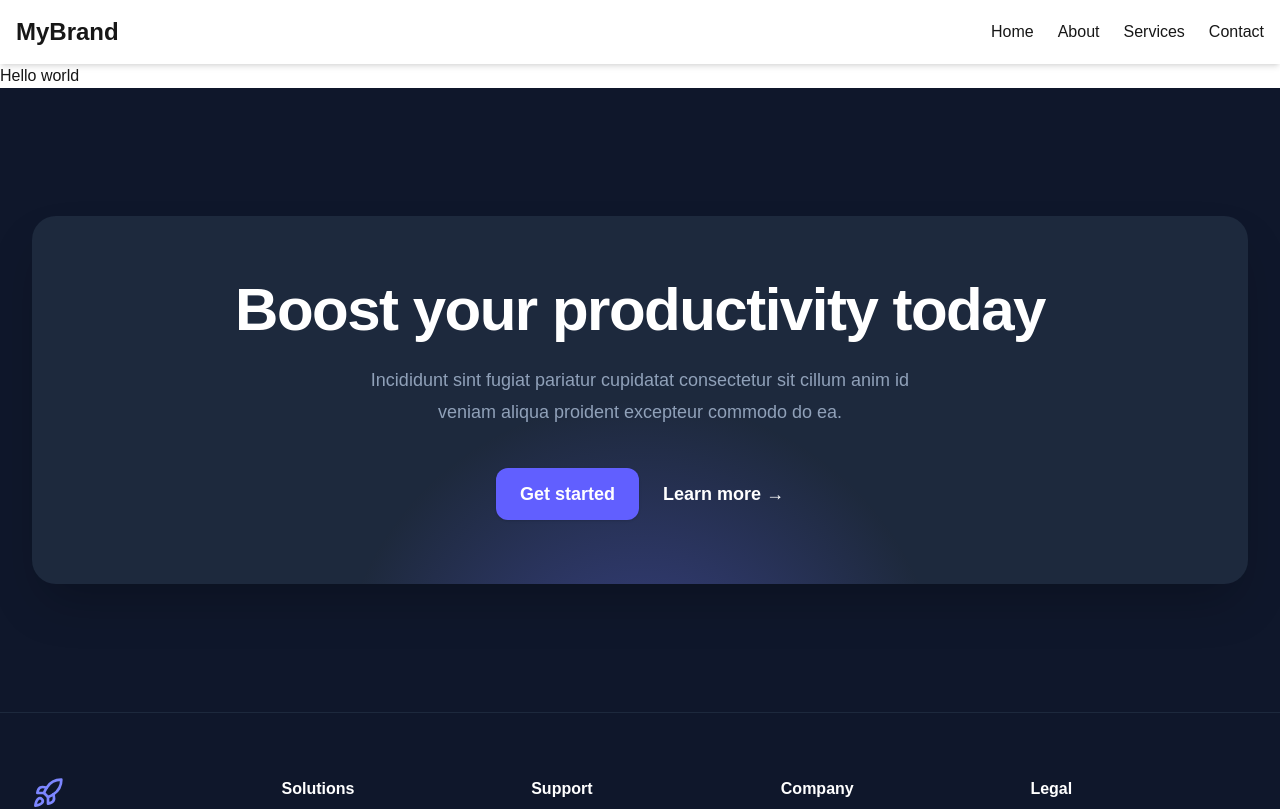
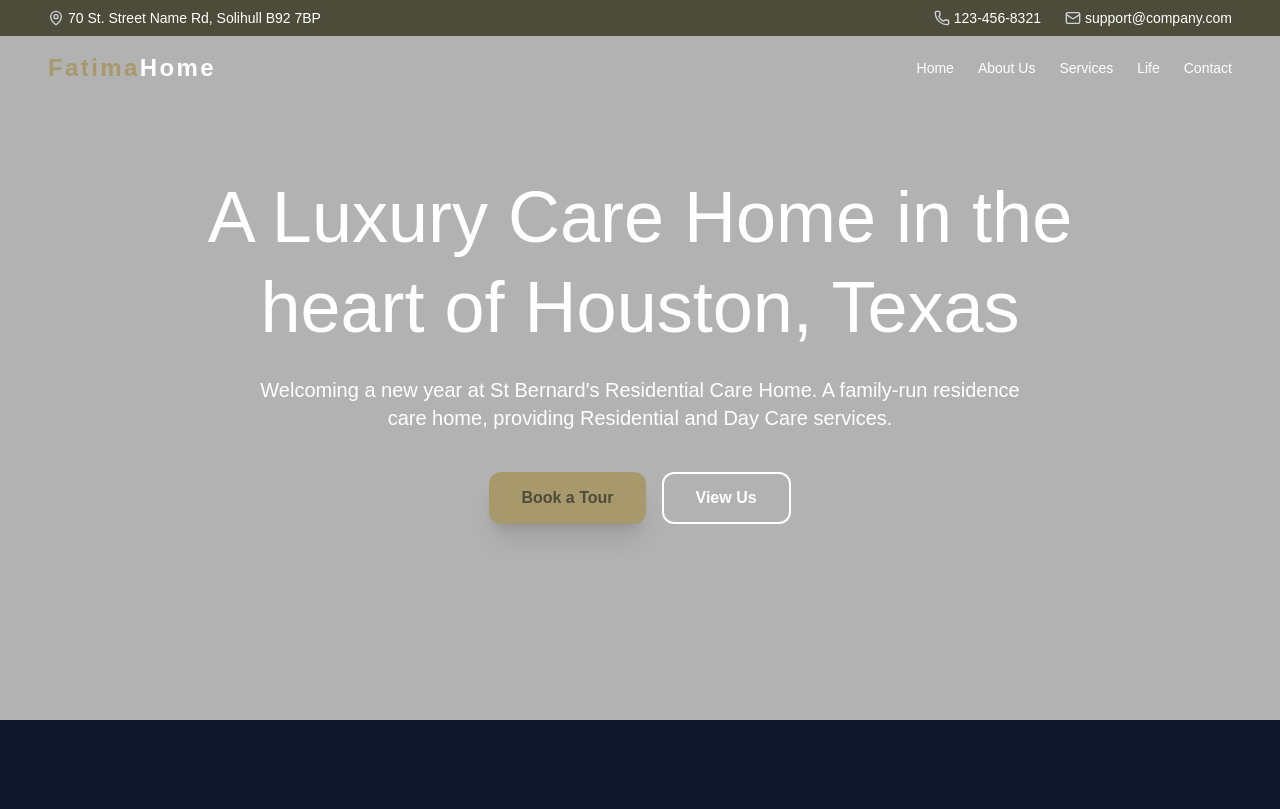
Before and after one commit to Mooneyegit/our_lady_fatima.io, a Next.js app: page / in a window 1280 px wide. Shown: the top 809 px of the page. Built offline with nearby package versions, Linux system fonts and the light colour scheme.

Commit message:
add navbar and hero section

```diff
--- /dev/null
+++ b/Component/Page/Hero.tsx
@@ -0,0 +1,41 @@
+import React from 'react'
+
+const primaryColor = '#4D4C3A';
+const accentColor = '#A8996C';
+const Hero = () => {
+  return (
+     <section className="relative h-[90vh] lg:h-\[100vh]">
+    {/* Background Image and Overlay */}
+    <div className="absolute inset-0 bg-cover bg-center" style={{
+      // backgroundImage: `url(https://placehold.co/1600x1200/4D4C3A/ffffff?text=Luxury+Home+Care+Hero+Image)`,
+      backgroundPosition: 'center 40%'
+    }}>
+      {/* Dark Overlay for Text Readability */}
+      <div className="absolute inset-0 bg-black opacity-30"></div>
+    </div>
+
+    {/* Header (positioned absolutely) */}
+
+
+    {/* Hero Content */}
+    <div className="relative flex flex-col justify-center items-center h-full text-center text-white p-6 pt-32 lg:pt-0">
+      <h1 className="text-4xl lg:text-7xl font-light max-w-4xl leading-tight mb-6">
+        A Luxury Care Home in the heart of Houston, Texas
+      </h1>
+      <p className="text-lg lg:text-xl font-extralight max-w-3xl mb-10">
+        Welcoming a new year at St Bernard's Residential Care Home. A family-run residence care home, providing Residential and Day Care services.
+      </p>
+      <div className="flex flex-col sm:flex-row space-y-4 sm:space-y-0 sm:space-x-4">
+        <button style={{ backgroundColor: accentColor, color: primaryColor }} className="px-8 py-3 rounded-xl font-semibold shadow-xl transition duration-300 hover:opacity-90">
+          Book a Tour
+        </button>
+        <button className="px-8 py-3 rounded-xl font-semibold border-2 border-white transition duration-300 hover:bg-white hover:text-gray-800">
+          View Us
+        </button>
+      </div>
+    </div>
+  </section>
+  )
+}
+
+export default Hero
--- a/Component/Page/Navbar.tsx
+++ b/Component/Page/Navbar.tsx
@@ -1,85 +1,56 @@
 "use client";
 
-import { useState } from "react";
-import Link from "next/link";
-import { twMerge } from "tailwind-merge";
-import clsx from "clsx";
+// import { useState } from "react";
+//import Link from "next/link";
+//import { twMerge } from "tailwind-merge";
+//import clsx from "clsx";
+//import Image from "next/image";
+//import Logo from "@/public/logo/fatima-removebg-preview.png";
+import {  Menu, MapPin, Phone, Mail,  } from 'lucide-react';
 
+const accentColor = '#A8996C';
 export default function Navbar() {
-  const [open, setOpen] = useState(false);
+//   const [open, setOpen] = useState(false);
+
 
   return (
-    <nav className="w-full bg-white shadow-md">
-      <div className="max-w-7xl mx-auto px-4">
-        {/* top bar */}
-        <div className="flex justify-between items-center py-4">
-          {/* Logo */}
-          <Link href="/" className="text-2xl font-bold">
-            MyBrand
-          </Link>
+    <header className="absolute top-0 left-0 right-0 z-10 text-white">
+         {/* Top Contact Bar (Dark Olive Green) */}
+    <div style={{ backgroundColor: '#4D4C3A' }} className="hidden lg:flex justify-between items-center py-2 px-12 text-sm">
+      <div className="flex space-x-4">
+        <span className="flex items-center">
+          <MapPin className="w-4 h-4 mr-1 text-gray-300" />
+          70 St. Street Name Rd, Solihull B92 7BP
+        </span>
+      </div>
+      <div className="flex space-x-6">
+        <span className="flex items-center">
+          <Phone className="w-4 h-4 mr-1 text-gray-300" />
+          123-456-8321
+        </span>
+        <span className="flex items-center">
+          <Mail className="w-4 h-4 mr-1 text-gray-300" />
+          support@company.com
+        </span>
+      </div>
+    </div>
 
-          {/* Desktop menu */}
-          <div className="hidden md:flex space-x-6">
-            <NavLink href="/">Home</NavLink>
-            <NavLink href="/about">About</NavLink>
-            <NavLink href="/services">Services</NavLink>
-            <NavLink href="/contact">Contact</NavLink>
-          </div>
-
-          {/* Mobile icon */}
-          <button
-            className="md:hidden"
-            onClick={() => setOpen(!open)}
-            aria-label="Toggle Menu"
-          >
-            <div className="space-y-1">
-              <span className="block w-6 h-0.5 bg-black"></span>
-              <span className="block w-6 h-0.5 bg-black"></span>
-              <span className="block w-6 h-0.5 bg-black"></span>
-            </div>
-          </button>
-        </div>
+     {/* Main Navigation */}
+    <nav className="flex justify-between items-center py-4 px-6 lg:px-12">
+      <div className="text-2xl font-bold tracking-widest">
+        <span style={{ color: accentColor }}>Fatima</span><span className="text-white">Home</span>
       </div>
-
-      {/* Mobile menu section */}
-      <div
-        className={twMerge(
-          clsx(
-            "md:hidden flex flex-col bg-white shadow-md transition-all duration-300 overflow-hidden items-center justify-center",
-            open ? "max-h-96 py-4" : "max-h-0"
-          )
-        )}
-      >
-        <NavLinkMobile href="/">Home</NavLinkMobile>
-        <NavLinkMobile href="/about">About</NavLinkMobile>
-        <NavLinkMobile href="/services">Services</NavLinkMobile>
-        <NavLinkMobile href="/contact">Contact</NavLinkMobile>
+      <div className="hidden lg:flex space-x-6 text-sm font-medium">
+        <a href="#home" className="hover:text-amber-200 transition">Home</a>
+        <a href="#about" className="hover:text-amber-200 transition">About Us</a>
+        <a href="#services" className="hover:text-amber-200 transition">Services</a>
+        <a href="#life" className="hover:text-amber-200 transition">Life</a>
+        <a href="#contact" className="hover:text-amber-200 transition">Contact</a>
       </div>
+      <button className="lg:hidden p-2 rounded-lg hover:bg-white/10 transition">
+        <Menu className="w-6 h-6" />
+      </button>
     </nav>
+    </header>
   );
 }
-
-/* -------- Reusable nav links ---------- */
-interface NavProps {
-  href: string;
-  children: React.ReactNode;
-}
-
-function NavLink({ href, children }: NavProps) {
-  return (
-    <Link href={href} className="hover:text-blue-600 transition">
-      {children}
-    </Link>
-  );
-}
-
-function NavLinkMobile({ href, children }: NavProps) {
-  return (
-    <Link
-      href={href}
-      className="px-4 py-2 border-b text-gray-700 hover:bg-gray-100"
-    >
-      {children}
-    </Link>
-  );
-}
--- a/app/page.tsx
+++ b/app/page.tsx
@@ -1,11 +1,14 @@
+import Hero from "@/Component/Page/Hero";
 import CtaCard from "@/Component/UI/CtaCard";
+import Faq from "@/Component/UI/Faq";
 
 
 export default function Home() {
   return (
    <div>
-    Hello world
+    <Hero />
     <CtaCard />
+    <Faq />
    </div>
   );
 }
```
Also changed, not shown: public/logo/fatima-removebg-preview.png (added), text.txt (added).
